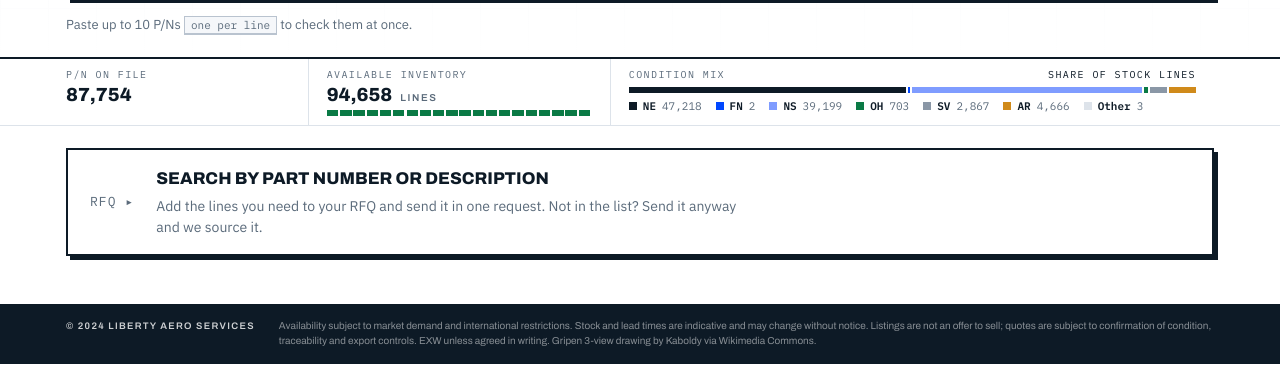
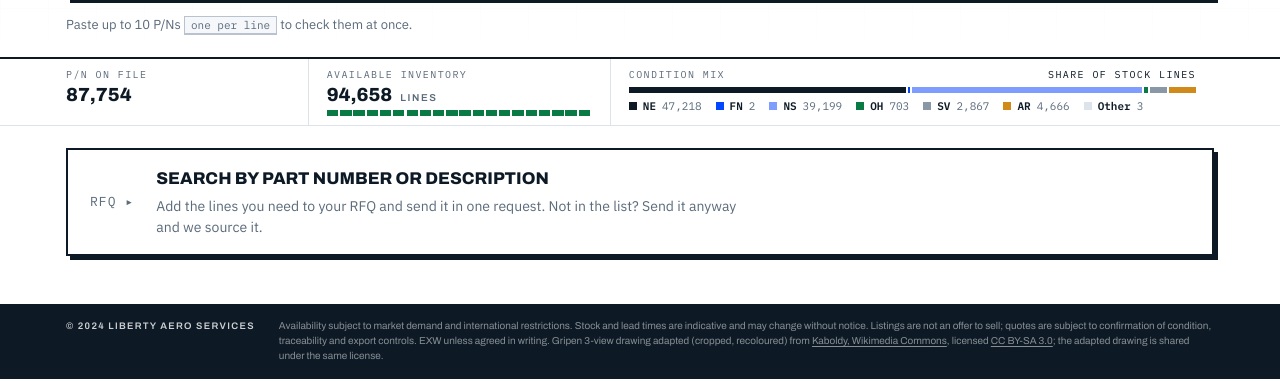
Before and after one commit to libertywalks17/liberty-aero-site, a website: page public/index.html in a window 1280 px wide. Shown: the part 419-800 px from the top of the page. Drawn offline with Linux system fonts and the light colour scheme.

Commit message:
Credit the Gripen drawing per its CC BY-SA 3.0 license
Co-Authored-By: Claude Opus 5.5 <noreply@anthropic.com>
Claude-Session: https://claude.ai/code/session_01DoLsa1a19tjerys15tp1un

```diff
--- a/public/index.html
+++ b/public/index.html
@@ -181,6 +181,7 @@ th.qty{text-align:right}
 .sitefoot .wrap{padding-block:14px 16px}
 .f-legal{display:flex;flex-wrap:wrap;align-items:baseline;gap:4px 24px;padding-top:0;font-size:10px;font-weight:400;line-height:1.5;color:#fff}
 .f-legal b{font-weight:600;font-stretch:112%;letter-spacing:.14em;text-transform:uppercase;font-size:9.5px;white-space:nowrap;color:rgba(255,255,255,.8)}
+.f-legal a{color:inherit;text-decoration:underline;text-underline-offset:2px}
 .f-legal p{margin:0;flex:1;min-width:260px;color:rgba(255,255,255,.5)}
 body.has-tray .sitefoot{padding-bottom:72px}
 
@@ -574,7 +575,7 @@ label.f input:focus,label.f textarea:focus{outline:2px solid var(--accent);outli
   <div class="wrap">
     <div class="f-legal">
       <b>© 2024 Liberty Aero Services</b>
-      <p>Availability subject to market demand and international restrictions. Stock and lead times are indicative and may change without notice. Listings are not an offer to sell; quotes are subject to confirmation of condition, traceability and export controls. EXW unless agreed in writing. Gripen 3-view drawing by Kaboldy via Wikimedia Commons.</p>
+      <p>Availability subject to market demand and international restrictions. Stock and lead times are indicative and may change without notice. Listings are not an offer to sell; quotes are subject to confirmation of condition, traceability and export controls. EXW unless agreed in writing. Gripen 3-view drawing adapted (cropped, recoloured) from <a href="https://commons.wikimedia.org/wiki/File:Saab_JAS_39_Gripen_3-view.svg" target="_blank" rel="noopener">Kaboldy, Wikimedia Commons</a>, licensed <a href="https://creativecommons.org/licenses/by-sa/3.0/" target="_blank" rel="noopener">CC BY-SA 3.0</a>; the adapted drawing is shared under the same license.</p>
     </div>
   </div>
 </footer>
--- a/public/sitemap.xml
+++ b/public/sitemap.xml
@@ -1,4 +1,4 @@
 <?xml version="1.0" encoding="UTF-8"?>
 <urlset xmlns="http://www.sitemaps.org/schemas/sitemap/0.9">
-  <url><loc>https://www.liberty-aero.com/</loc><lastmod>2026-11-23</lastmod></url>
+  <url><loc>https://www.liberty-aero.com/</loc><lastmod>2026-11-24</lastmod></url>
 </urlset>
```
